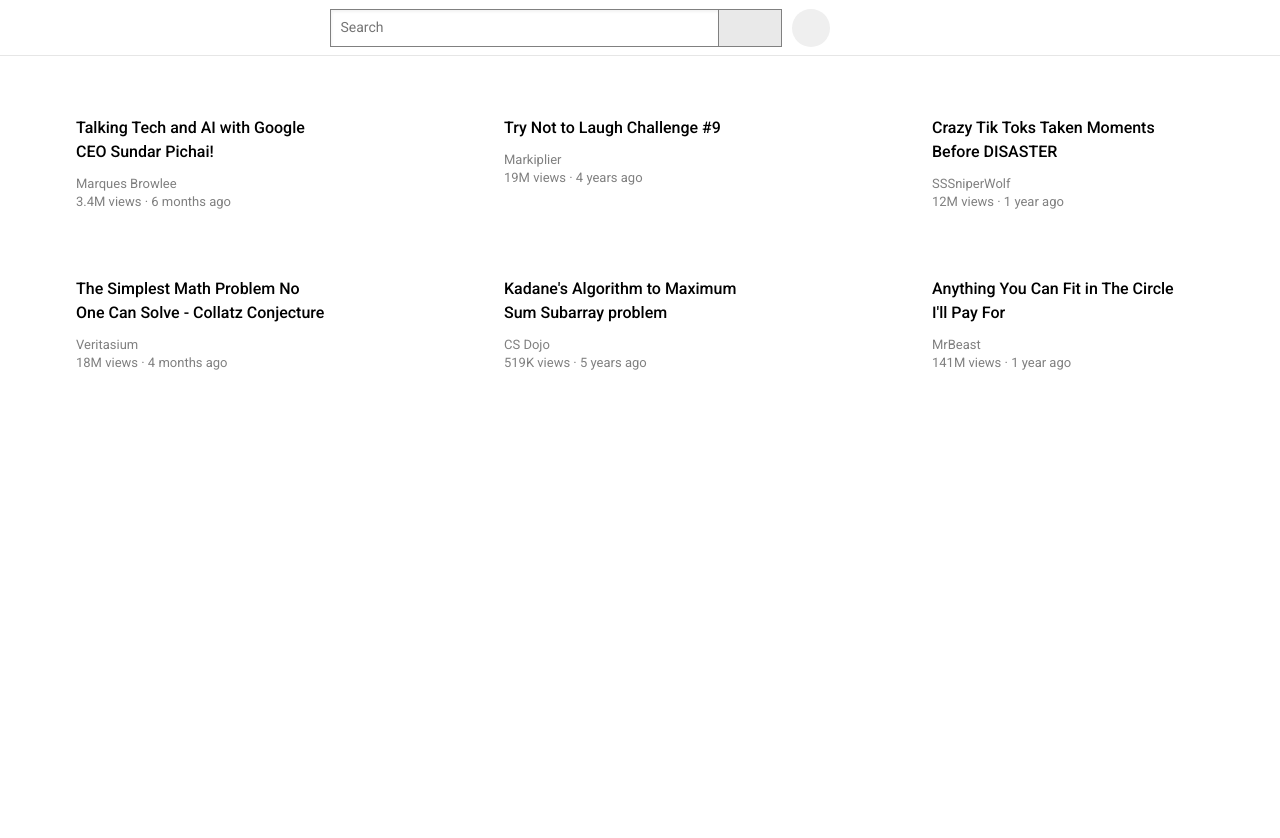
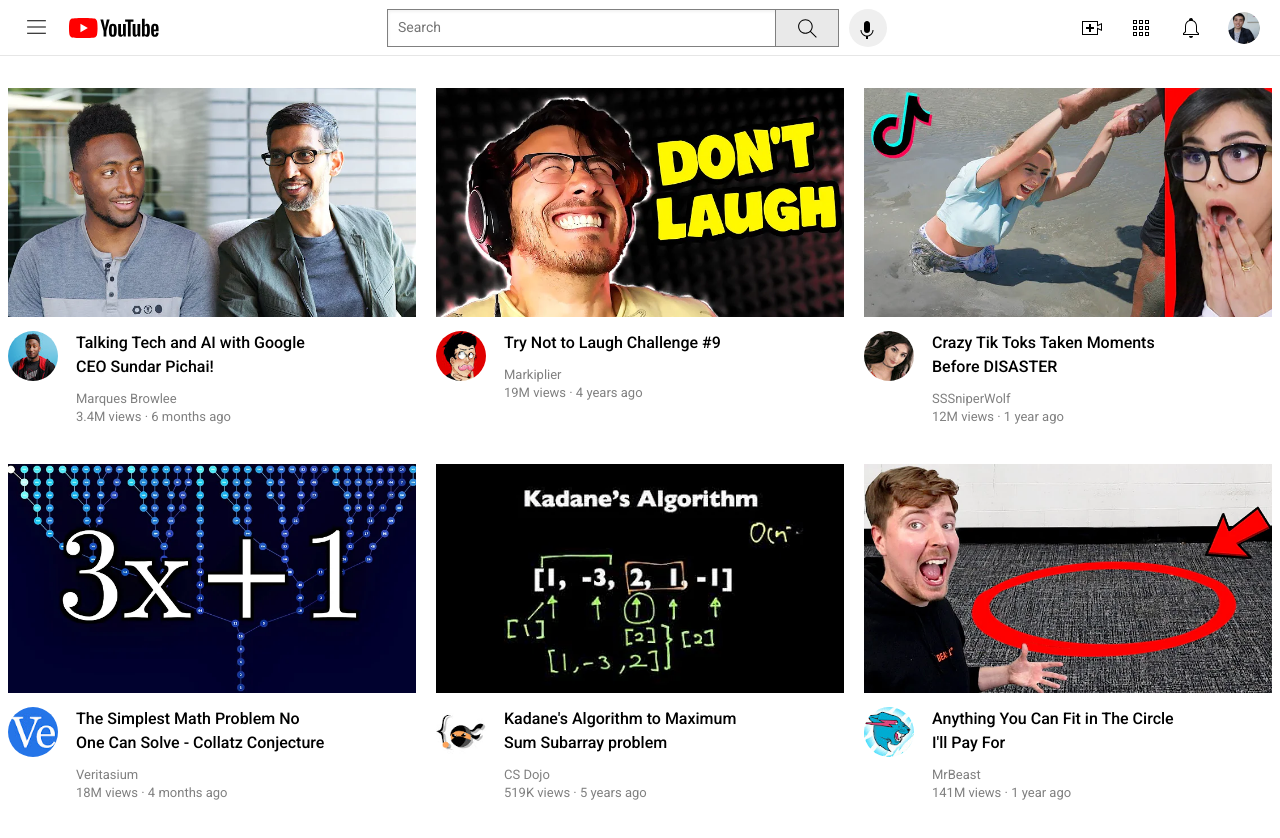
Before and after one commit to Aryan-0701-pixel/Youtube-clone, a plain HTML site: page index.html in a window 1280 px wide. Shown: the top 838 px of the page. Drawn offline with Linux system fonts and the light colour scheme.

Commit message:
Update index.html

```diff
--- a/index.html
+++ b/index.html
@@ -14,33 +14,33 @@
 padding-top: 80px;">
     <div class="header">
         <div class="left-section">
-            <img class="hamburger-menu" src="Icons/hamburger-menu.svg" alt="">
-            <img class="youtube-logo" src="channel-logo/youtube-logo.svg" alt="">
+            <img class="hamburger-menu" src="hamburger-menu.svg" alt="">
+            <img class="youtube-logo" src="youtube-logo.svg" alt="">
         </div>
         <div class="middle-section">
             <input class="search-bar" type="text" placeholder="Search">
             <button class="search-button">
-                <img class="search-icon" src="Icons/search.svg" alt="">
+                <img class="search-icon" src="search.svg" alt="">
             </button>
             <button class="voice-search-button">
-                <img class="voice-search-icon" src="Icons/voice-search-icon.svg" alt="">
+                <img class="voice-search-icon" src="voice-search-icon.svg" alt="">
             </button>
         </div>
         <div class="right-section">
-            <img class="upload-icon" src="Icons/upload.svg" alt="">
-            <img class="youtube-apps-icon" src="Icons/youtube-apps.svg" alt="">
-            <img class="notifications-icon" src="Icons/notifications.svg" alt="">
-            <img class="current-user-picture" src="channel-logo/my-channel.jpeg" alt="">
+            <img class="upload-icon" src="upload.svg" alt="">
+            <img class="youtube-apps-icon" src="youtube-apps.svg" alt="">
+            <img class="notifications-icon" src="notifications.svg" alt="">
+            <img class="current-user-picture" src="my-channel.jpeg" alt="">
         </div>
     </div>
     <div class="video-grid">
     <div class="video-preview">
         <div>
-            <img class="thumbnail" src="thumbnails/thumbnail-1.webp" alt="">
+            <img class="thumbnail" src="thumbnail-1.webp" alt="">
         </div>
         <div class="video-description">
             <div class="channel-logo">
-                <img class="logo" src="channel-logo/channel-1.jpeg" alt="">
+                <img class="logo" src="channel-1.jpeg" alt="">
             </div>
             <div class="video-info">
                 <p class="video-title">
@@ -57,11 +57,11 @@
     </div>
     <div class="video-preview">
         <div>
-            <img class="thumbnail" src="thumbnails/thumbnail-2.webp" alt="">
+            <img class="thumbnail" src="thumbnail-2.webp" alt="">
         </div>
         <div class="video-description">
             <div class="channel-logo">
-                <img class="logo" src="channel-logo/channel-2.jpeg" alt="">
+                <img class="logo" src="channel-2.jpeg" alt="">
             </div>
             <div class="video-info">
                 <p class="video-title">
@@ -78,11 +78,11 @@
     </div>
     <div class="video-preview">
         <div>
-            <img class="thumbnail" src="thumbnails/thumbnail-3.webp" alt="">
+            <img class="thumbnail" src="thumbnail-3.webp" alt="">
         </div>
         <div class="video-description">
             <div class="channel-logo">
-                <img class="logo" src="channel-logo/channel-3.jpeg" alt="">
+                <img class="logo" src="channel-3.jpeg" alt="">
             </div>
             <div class="video-info">
                 <p class="video-title">
@@ -99,11 +99,11 @@
     </div>
     <div class="video-preview">
         <div>
-            <img class="thumbnail" src="thumbnails/thumbnail-4.webp" alt="">
+            <img class="thumbnail" src="thumbnail-4.webp" alt="">
         </div>
         <div class="video-description">
             <div class="channel-logo">
-                <img class="logo" src="channel-logo/channel-4.jpeg" alt="">
+                <img class="logo" src="channel-4.jpeg" alt="">
             </div>
             <div class="video-info">
                 <p class="video-title">
@@ -120,11 +120,11 @@
     </div>
     <div class="video-preview">
         <div>
-            <img class="thumbnail" src="thumbnails/thumbnail-5.webp" alt="">
+            <img class="thumbnail" src="thumbnail-5.webp" alt="">
         </div>
         <div class="video-description">
             <div class="channel-logo">
-                <img class="logo" src="channel-logo/channel-5.jpeg" alt="">
+                <img class="logo" src="channel-5.jpeg" alt="">
             </div>
             <div class="video-info">
                 <p class="video-title">
@@ -141,11 +141,11 @@
     </div>
     <div class="video-preview">
         <div>
-            <img class="thumbnail" src="thumbnails/thumbnail-6.webp" alt="">
+            <img class="thumbnail" src="thumbnail-6.webp" alt="">
         </div>
         <div class="video-description">
             <div class="channel-logo">
-                <img class="logo" src="channel-logo/channel-6.jpeg" alt="">
+                <img class="logo" src="channel-6.jpeg" alt="">
             </div>
             <div class="video-info">
                 <p class="video-title">
```
